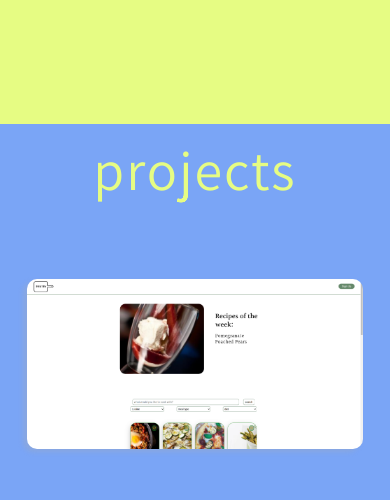
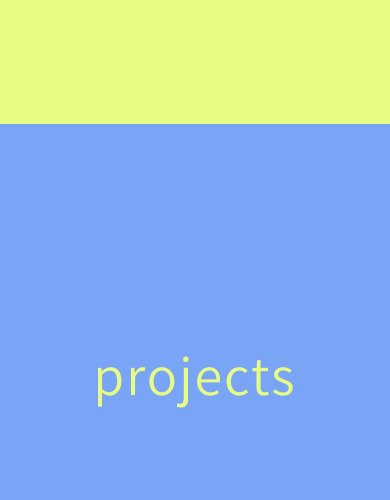
Before and after one commit to lllhollliday/portfolio, a React (Create React App) app: page / in a window 390 px wide. Shown: the part 720-1220 px from the top of the page. Built offline with nearby package versions, Linux system fonts and the light colour scheme.

Commit message:
fixed div overflow

```diff
--- a/src/App.css
+++ b/src/App.css
@@ -24,6 +24,11 @@
 ::-webkit-scrollbar {
   display: none;
 }
+
+/* .App {
+  display: flex;
+  flex-direction: column;
+} */
 
 .green {
   height: 100vh;
@@ -52,13 +57,12 @@
   font-size: 46px;
   text-decoration: none;
 
-
   display: inline-flex;
 
   position: relative;
 }
 
-.links a:link{
+.links a:link {
   color: inherit;
 }
 
@@ -109,24 +113,24 @@
 }
 
 .blue {
-  height: 105vh;
+  height: 100vh;
+  padding-top: 1%;
   background-color: var(--blue);
   text-align: center;
 
   display: flex;
   justify-content: space-evenly;
-  align-items: center;
+
   flex-direction: column;
   /*  padding-top: 10vh; */
 }
 
 .blue h1 {
   color: var(--green);
-  /*   padding-top: 5vh; */
+  /*   max-height: fit-content; */
   font-size: 3.5rem;
   font-weight: 400;
   letter-spacing: 2px;
- /*  margin-top: -5%; */
 }
 
 .project-flex-box {
@@ -192,29 +196,25 @@ a:active .text {
   color: var(--green);
 }
 
-/* .project .text a:hover {
-  -webkit-mask-image: linear-gradient(-75deg, rgba(0,0,0,.6) 30%, #000 50%, rgba(0,0,0,.6) 70%);
-  -webkit-mask-size: 200%;
-  animation: shine 2s infinite;
-}
-@-webkit-keyframes shine {
-  from {
-    -webkit-mask-position: 150%;
-  }
-
-  to {
-    -webkit-mask-position: -50%;
-  }
-} */
 .project:hover img {
   opacity: 0.1;
 }
 
 @media (max-width: 768px) {
+  .blue {
+    height: 160vh;
+
+  }
   .project-flex-box {
+        max-height: 100%;
+
     flex-direction: column;
     align-items: center;
-    margin-top: 4rem;
+    /*   margin-top: 4rem; */
+  }
+
+  .blue h1 {
+    padding: 15%;
   }
 }
 
--- a/src/App.js
+++ b/src/App.js
@@ -25,23 +25,7 @@ function App() {
       <div id="projects" className="blue">
         <h1>projects</h1>
 
-        <div className="project-flex-box">
-          {/*         <div>
-            <img src={pantry} alt="" />
-            <div className="text-container">
-              <h3>title</h3>
-              <p>appear on hover</p>
-            </div>
-          </div>
-          <div>
-            <img src={todo} alt="" />
-            <p>appear on hover</p>
-          </div>
-          <div>
-            <img src={wip} alt="" />
-            <p>appear on hover</p>
-          </div>
- */}
+    {    <div className="project-flex-box">
           <a href="https://pantry-6ajz.onrender.com/">
             <div className="project">
               <img src={pantry} alt="Pantry Website Homepage" />
@@ -72,7 +56,7 @@ function App() {
               <p>Freelance project. Building a site for a wellness company.</p>
             </div>
           </div>
-        </div>
+        </div>}
       </div>
       <div id="contacts" className="pink">
         <EmailForm />
```
